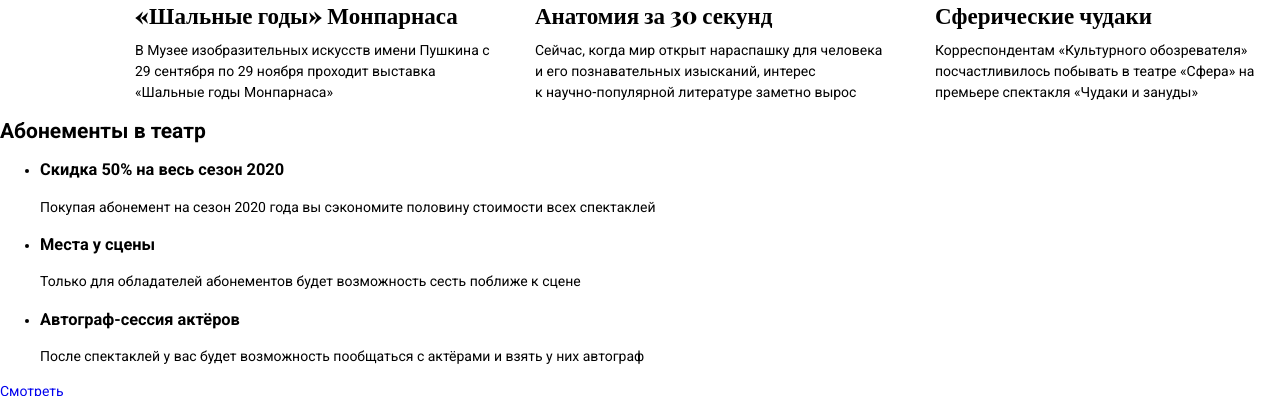
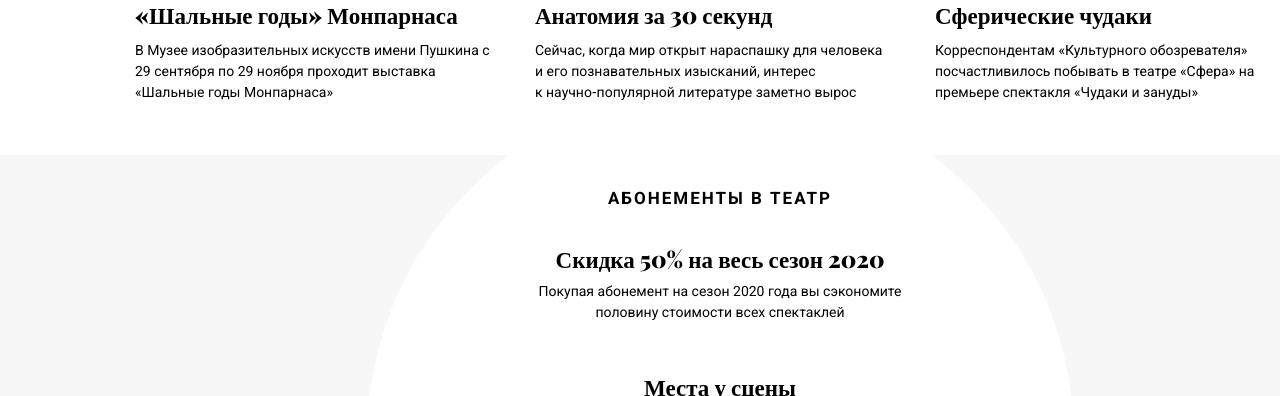
Before and after one commit to sasha-who/culture-news, a plain HTML site: page index.html in a window 1280 px wide. Shown: the part 990-1386 px from the top of the page. Drawn offline with nearby package versions, Linux system fonts and the light colour scheme.

Commit message:
Добавляет стилизацию раздела promo

```diff
--- a/css/style.css
+++ b/css/style.css
@@ -143,6 +143,10 @@ input[type="radio"].visually-hidden {
   color: #ffffff;
 }
 
+.reviews {
+  padding-bottom: 52px;
+}
+
 .reviews-title {
   margin: 0;
   margin-bottom: 20px;
@@ -194,3 +198,108 @@ input[type="radio"].visually-hidden {
   max-width: 355px;
   margin: 0;
 }
+
+.promo {
+  position: relative;
+  z-index: -2;
+
+  padding-top: 33px;
+  padding-bottom: 37px;
+
+  background-color: #f7f7f7;
+}
+
+.promo::before {
+  content: "";
+
+  position: absolute;
+  top: -70px;
+  left: calc(50% - 353px);
+  z-index: -1;
+
+  width: 707px;
+  height: 707px;
+
+  background-color: #ffffff;
+  border-radius: 50%;
+}
+
+.promo-wrapper {
+  max-width: 370px;
+  margin: 0 auto;
+}
+
+.promo-title {
+  margin: 0;
+  margin-bottom: 35px;
+
+  font-weight: bold;
+  font-size: 17px;
+  line-height: 20px;
+  letter-spacing: 2px;
+  text-transform: uppercase;
+  text-align: center;
+}
+
+.promo-list {
+  margin: 0;
+  margin-bottom: 48px;
+  padding: 0;
+
+  text-align: center;
+  list-style: none;
+}
+
+.promo-item {
+  margin-bottom: 48px;
+}
+
+.promo-item:last-child {
+  margin-bottom: 0;
+}
+
+.promo-item-title {
+  margin: 0;
+  margin-bottom: 7px;
+
+  font-family: "Playfair Display", "Times New Roman", serif;
+  font-weight: 900;
+  font-size: 23px;
+  line-height: 31px;
+}
+
+.promo-description {
+  margin: 0;
+}
+
+.watch-button {
+  position: relative;
+
+  display: block;
+  width: 170px;
+  margin: 0 auto;
+  padding: 17px 60px 16px 30px;
+
+  font-weight: bold;
+  font-size: 12px;
+  line-height: 14px;
+  letter-spacing: 2px;
+  text-transform: uppercase;
+  color: #ffffff;
+
+  background-color: #ff7931;
+  box-sizing: border-box;
+}
+
+.watch-button::before {
+  content: "";
+
+  position: absolute;
+  top: calc(50% - 12px);
+  left: 118px;
+
+  width: 25px;
+  height: 25px;
+
+  background-image: url("../img/arrow-icon.svg");
+}
--- a/index.html
+++ b/index.html
@@ -86,34 +86,36 @@
       </section>
 
       <section class="promo">
-        <h2>Абонементы в театр</h2>
+        <div class="promo-wrapper">
+          <h2 class="promo-title">Абонементы в театр</h2>
           <ul class="promo-list">
             <li class="promo-item">
-            <h3>
+              <h3 class="promo-item-title">
                 Скидка 50% на весь сезон 2020
               </h3>
-            <p>
+              <p class="promo-description">
                 Покупая абонемент на сезон 2020 года вы сэкономите половину стоимости всех спектаклей
               </p>
             </li>
             <li class="promo-item">
-            <h3>
+              <h3 class="promo-item-title">
                 Места у сцены
               </h3>
-            <p>
+              <p class="promo-description">
                 Только для обладателей абонементов будет возможность сесть поближе к сцене
               </p>
             </li>
             <li class="promo-item">
-            <h3>
+              <h3 class="promo-item-title">
                 Автограф-сессия актёров
               </h3>
-            <p>
+              <p class="promo-description">
                 После спектаклей у вас будет возможность пообщаться с актёрами и взять у них автограф
               </p>
             </li>
           </ul>
-        <a href="#">Смотреть</a>
+          <a class="watch-button" href="#">Смотреть</a>
+        </div>
       </section>
     </main>
 
```
Also changed, not shown: img/arrow-icon.svg (added). Lines whose indentation alone changed are shown as unchanged.
